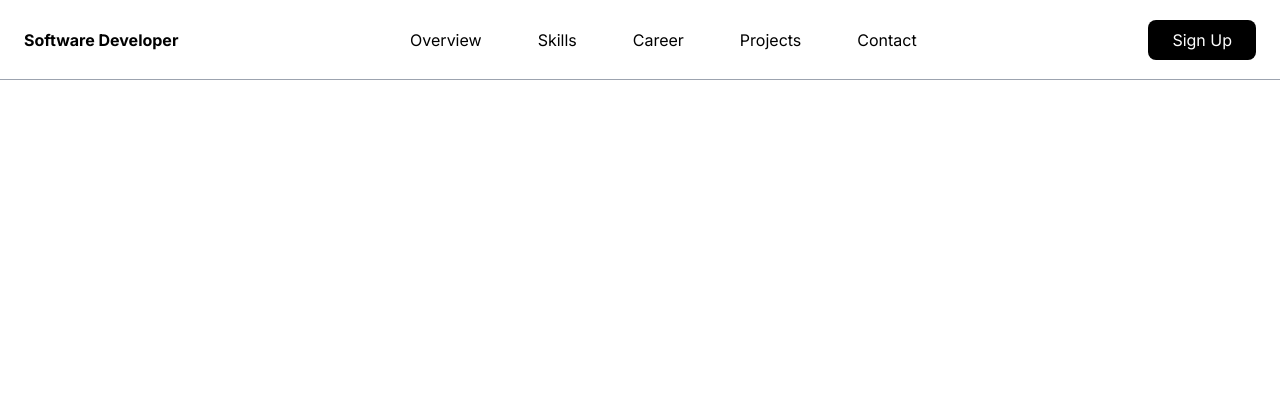
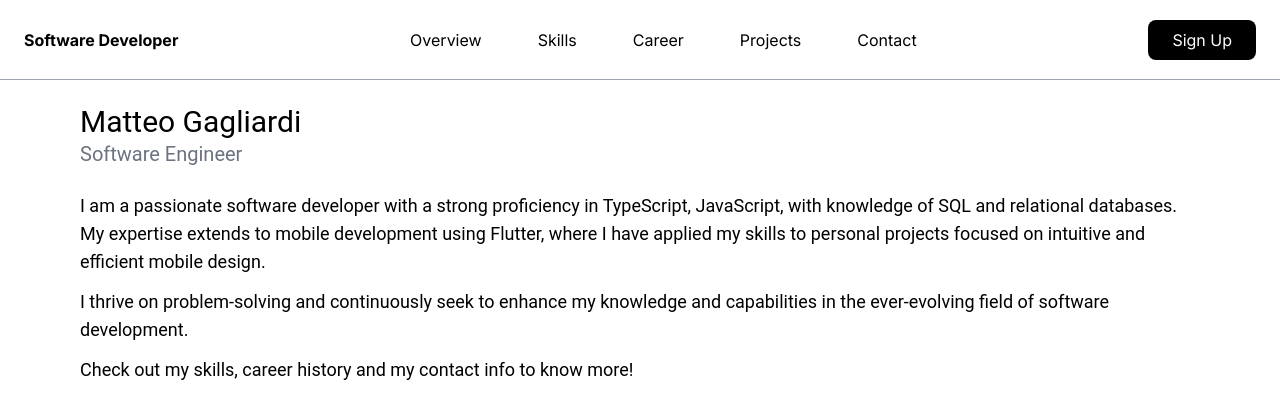
Before and after one commit to mgagliardidev/mynetwork, a Next.js app: page / in a window 1280 px wide. Shown: the top 418 px of the page. Built offline with nearby package versions, Linux system fonts and the light colour scheme.

Commit message:
set overview as first page

```diff
--- a/src/app/page.tsx
+++ b/src/app/page.tsx
@@ -1,8 +1,7 @@
-import Image from "next/image";
+import Overview from "./overview/page";
 
 export default function Home() {
   return (
-    <main className="flex min-h-screen flex-col items-center justify-between p-24">
-    </main>
+    <Overview/>
   );
 }
--- a/src/components/header.tsx
+++ b/src/components/header.tsx
@@ -9,7 +9,7 @@ const Header = () => {
       <h1 className="font-bold">Software Developer</h1>
       <div className="grow">
         <div className="hidden sm:flex items-center gap-10 justify-center">
-          <HoverHighlightParagraph path="/overview" text="Overview" />
+          <HoverHighlightParagraph path="/" text="Overview" />
           <HoverHighlightParagraph path="/skills" text="Skills" />
           <HoverHighlightParagraph path="/career" text="Career" />
           <HoverHighlightParagraph path="/projects" text="Projects" />
```
